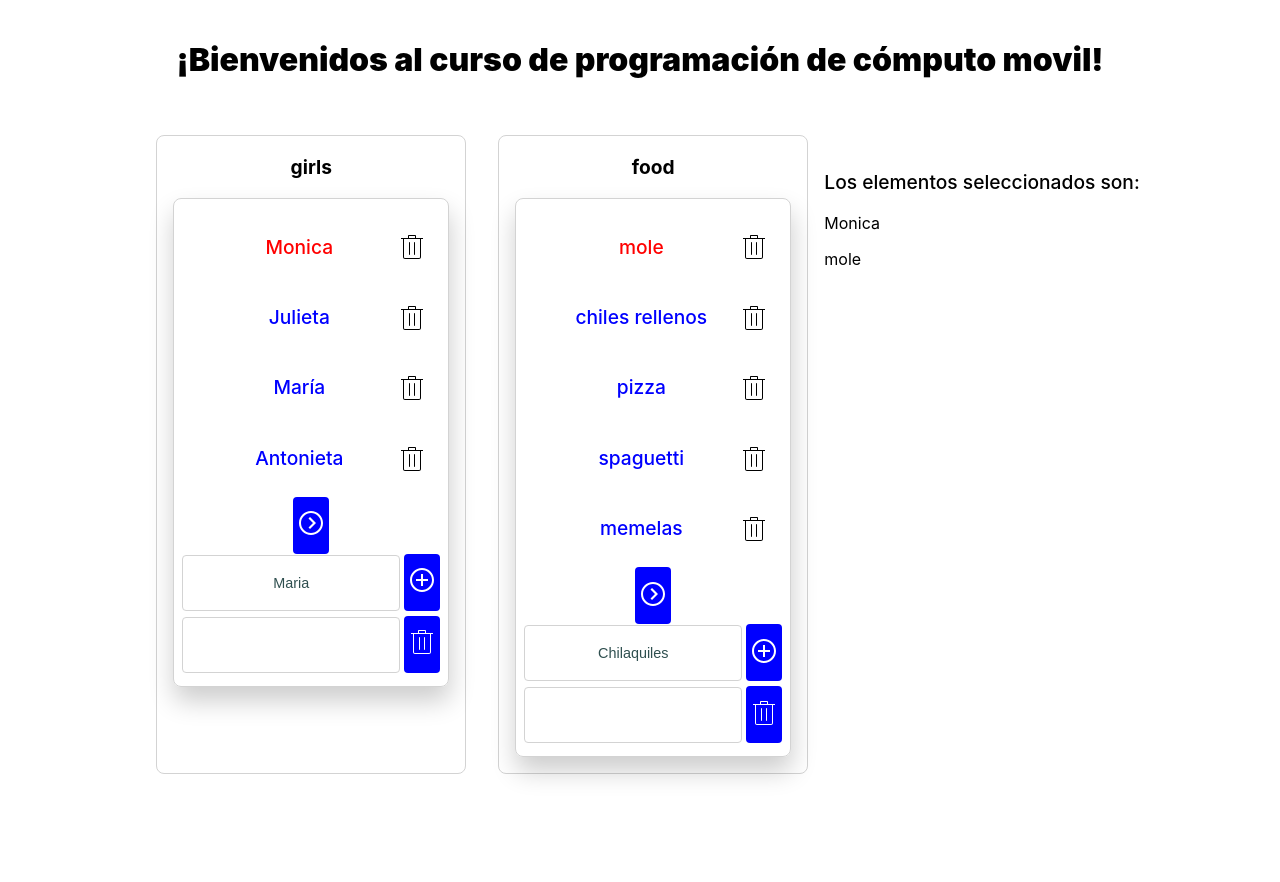
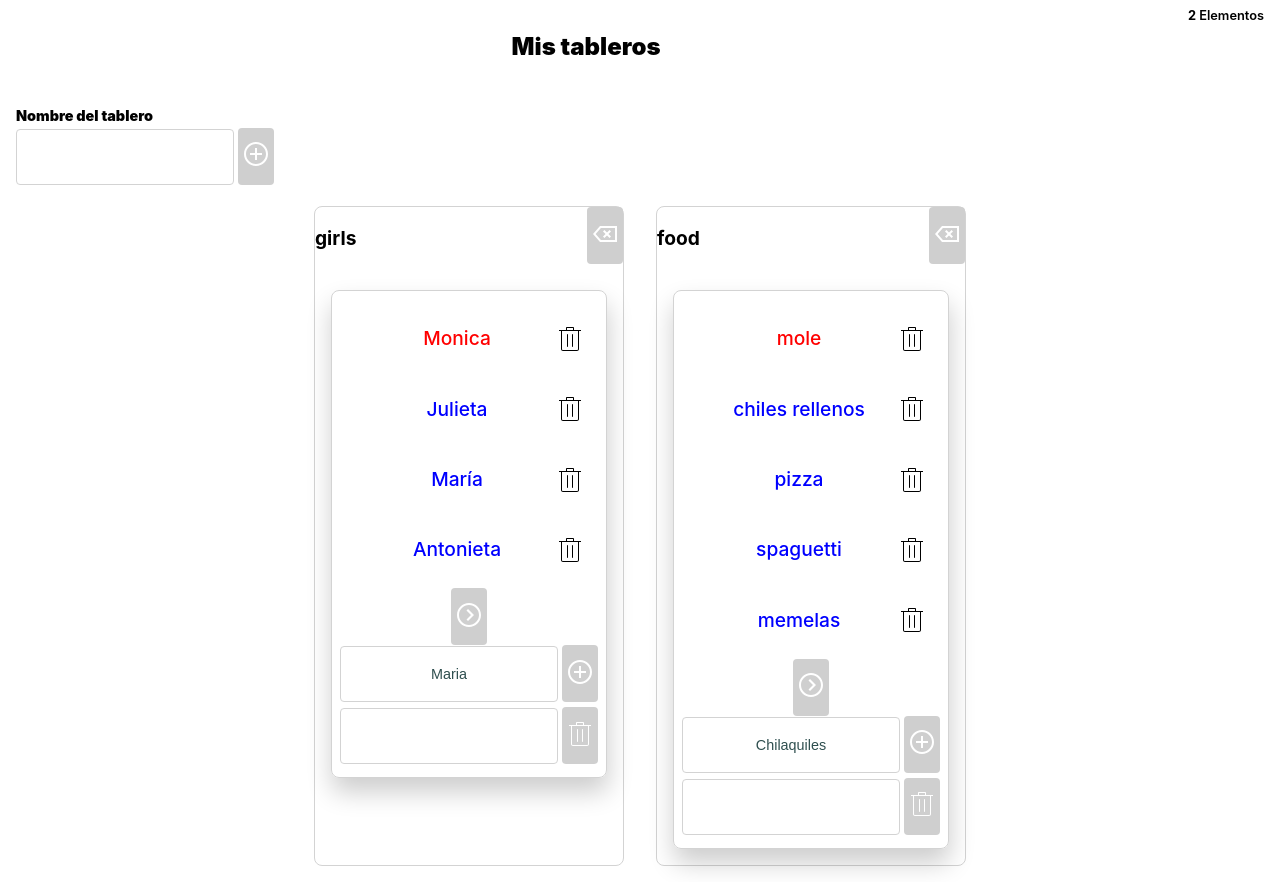
Before and after one commit to Jatateon/my-first-app, a React (Create React App) app: page / in a window 1280 px wide. Before the commit the page ends 800 px from the top, so only its background shows below. Built offline with nearby package versions, Linux system fonts and the light colour scheme.

Commit message:
Ajustes al diseño del tablero

```diff
--- a/src/App.js
+++ b/src/App.js
@@ -1,6 +1,8 @@
 import React from 'react';
 import styles from './App.module.scss';
 import Board from './components/Board/Board';
+import Input from './components/Input/Input';
+import Button from './components/Button/Button';
 import produce from 'immer/dist/immer';
 
 class App extends React.PureComponent {
@@ -27,7 +29,35 @@ class App extends React.PureComponent {
                 },
             },
 
-        ]
+        ],
+        input:''
+    };
+
+    onNameChange = (event) => {
+        const value = event.target.value;
+        const nextState = produce( this.state, (draft) => {
+            draft.input = value;
+        });
+        this.setState(nextState);
+    };
+
+    onAddBoardClick = () => {
+        const nextState = produce(this.state, (draft) => {
+            if(draft.input.length > 0) {
+                let board = {
+                    title: draft.input,
+                    items:[],
+                    input: {
+                        add:'',
+                        remove:''
+                    }
+                };
+                draft.boards.unshift(board);
+                draft.input = '';
+            }
+        });
+        this.setState(nextState);
+        console.log("TCL: App -> onAddBoardClick -> nextState", nextState)
     };
 
     onHandleButton = (key) => {
@@ -50,6 +80,7 @@ class App extends React.PureComponent {
         this.setState(nextState);
     };
 
+
     onAddButtonClick = (index) => {
         const nextState = produce(this.state, (draft)=>{
             if(draft.boards[index].input.add.length > 0) {
@@ -61,7 +92,6 @@ class App extends React.PureComponent {
     };
 
     onRemoveButtonClick = (index) => {
-        console.log("TCL: App -> onRemoveButtonClick -> index", index)
         const nextState = produce(this.state, draft => {
             let i = draft.boards[index].input.remove;
             draft.boards[index].items.splice(i,1);
@@ -79,8 +109,25 @@ class App extends React.PureComponent {
     render() {
         const {boards} = this.state;
         return(
+            <div>
+                <div>
+                    <div className={styles.flex_hor}>
+                        <p className={styles.tittle +  ' ' + styles.ajustable}>Mis tableros</p>
+                        <div className={styles.elementos + ' ' + styles.rigth}>
+                            <b>{boards.length} </b>Elementos
+                        </div>
+                    </div>
+                    <div className={styles.flex_vert}>
+                        <p className={styles.subtitle + ' ' + styles.left}>Nombre del tablero</p>
+                        <div className={styles.group  + ' ' + styles.left}>
+                            <div className={styles.container_input}>
+                                <Input input={boards.input} onChange={(event) => this.onNameChange(event)}/>
+                            </div>
+                            <Button classNanme={'green'} type={'plus'} onClick={this.onAddBoardClick}/>
+                        </div>
+                    </div>
+                </div>
                 <div className={styles.container_boards}>
-                <p className={styles.tittle}>¡Bienvenidos al curso de programación de cómputo movil!</p>
                     <div className={styles.container_boards}>
                         {boards.map((board,i) => {
                             return (
@@ -96,13 +143,6 @@ class App extends React.PureComponent {
                             />)
                         })}
                     </div>
-                <div>
-                    <p className={styles.result}>Los elementos seleccionados son: </p>
-                    {boards.map((board, i) => {
-                        return (
-                            <p key={i.toString()}>{board.items[board.index]}</p>
-                        )
-                    })}
                 </div>
             </div>
         );
--- a/src/App.module.scss
+++ b/src/App.module.scss
@@ -2,11 +2,42 @@
     box-sizing: border-box;
 }
 
-.tittle {
-    font-size: 2rem;
+.flex_hor,
+.flex_vert {
+    display: flex;
+    flex-direction: row;
+    align-content: center;
+}
+.flex_vert {
+    flex-direction: column;
+}
+.ajustable {
+    flex-grow: 1;
+}
+.left {
+    margin-right: auto;
+}
+.right {
+    margin-left: auto;
+}
+
+.tittle,
+.subtitle {
+    font-size: 1.5rem;
     font-weight: 900;
     text-align: center;
     padding: 8px 16px;
+}
+.subtitle{
+    font-size: .9rem;
+    padding: 0px 16px;
+    margin-bottom: .2rem;
+}
+
+.elementos{
+    font-size: .8rem;
+    padding: 8px 16px;
+    font-weight: 600;
 }
 .container_boards {
     display: flex;
@@ -25,6 +56,18 @@
     background: green !important;
 }
 
+.group {
+    display: flex;
+    flex-direction: row;
+    justify-content: center;
+    padding: 0 16px 5px 16px;
+}
+
+.container_input {
+	padding: 0 4px 0 0;
+	flex: 0 1 auto;
+}
+
 @keyframes App-logo-spin {
     from {
         transform: rotate(0deg);
--- a/src/Resources/svg/Icons.js
+++ b/src/Resources/svg/Icons.js
@@ -5,6 +5,15 @@ export const IconXMark = (props) => {
     return (
         <svg className={className} xmlns="http://www.w3.org/2000/svg" viewBox="0 0 24 24" >
             <path d="M9 3h6v-1.75c0-.066-.026-.13-.073-.177-.047-.047-.111-.073-.177-.073h-5.5c-.066 0-.13.026-.177.073-.047.047-.073.111-.073.177v1.75zm11 1h-16v18c0 .552.448 1 1 1h14c.552 0 1-.448 1-1v-18zm-10 3.5c0-.276-.224-.5-.5-.5s-.5.224-.5.5v12c0 .276.224.5.5.5s.5-.224.5-.5v-12zm5 0c0-.276-.224-.5-.5-.5s-.5.224-.5.5v12c0 .276.224.5.5.5s.5-.224.5-.5v-12zm8-4.5v1h-2v18c0 1.105-.895 2-2 2h-14c-1.105 0-2-.895-2-2v-18h-2v-1h7v-2c0-.552.448-1 1-1h6c.552 0 1 .448 1 1v2h7z"/>
+        </svg>
+    );
+};
+
+export const IconRemove = (props) => {
+    const {className} = props;
+    return (
+        <svg className={className} xmlns="http://www.w3.org/2000/svg"  viewBox="0 0 24 24">
+            <path d="M24 21h-17l-7-7.972 7-8.028h17v16zm-16.09-14l-5.252 6.023 5.247 5.977h14.095v-12h-14.09zm6.09 4.586l2.586-2.586 1.414 1.414-2.586 2.586 2.586 2.586-1.414 1.414-2.586-2.586-2.586 2.586-1.414-1.414 2.586-2.586-2.586-2.586 1.414-1.414 2.586 2.586z"/>
         </svg>
     );
 };
--- a/src/components/Board/Board.js
+++ b/src/components/Board/Board.js
@@ -18,7 +18,10 @@ class Board extends React.Component {
         const {object, onButtonClick, onAddClick, onChangeInput, onRemoveClick, index} = this.props;
         return (
             <div  className={styles.board}>
-                <p className={styles.title}>{object.title}</p>
+                <div className={styles.group}>
+                    <p className={styles.title}>{object.title}</p>
+                    <Button type={'remove'} onClick={() => onAddClick(index)}/>
+                </div>
                 <div className={styles.container}>
                     <div className={styles.main}>
                         <List items={object.items} index={object.index} onRemoveItem={(idx) => this.onRemoveItem(index,idx)} />
--- a/src/components/Button/Button.js
+++ b/src/components/Button/Button.js
@@ -1,7 +1,7 @@
 import * as React from 'react';
 import PropTypes from 'prop-types';
 import styles from './Button.module.scss';
-import { IconPlus, IconXMark, IconForward } from '../../Resources/svg/Icons';
+import { IconPlus, IconXMark, IconForward, IconRemove } from '../../Resources/svg/Icons';
 
 export default class Button extends React.Component {
     static propTypes = {
@@ -14,6 +14,9 @@ export default class Button extends React.Component {
                 return <IconPlus className={styles.icon}/>
             case 'forward':
                 return <IconForward className={styles.icon}/>
+            case 'remove':
+                return <IconRemove className={styles.icon}/>
+            case 'delete':
             default:
                 return <IconXMark className={styles.icon} />
         }
--- a/src/components/Button/Button.module.scss
+++ b/src/components/Button/Button.module.scss
@@ -14,8 +14,8 @@
 }
 
 .button {
-    color:white;
-    background: blue;
+    color:black;
+    background: #cfcfcf;
     // width: 200px;
     height: 57px;
     font-size: 1rem;
@@ -28,8 +28,8 @@
 }
 
 .button:hover {
-    background: yellow;
-    color: blue;
+    background: #737373;
+    color: black;
 }
 
 .button.red {
@@ -46,5 +46,5 @@
 }
 
 .icon:hover {
-    fill: darkblue;
+    fill: black;
 }
```
Lines whose indentation alone changed are shown as unchanged.
